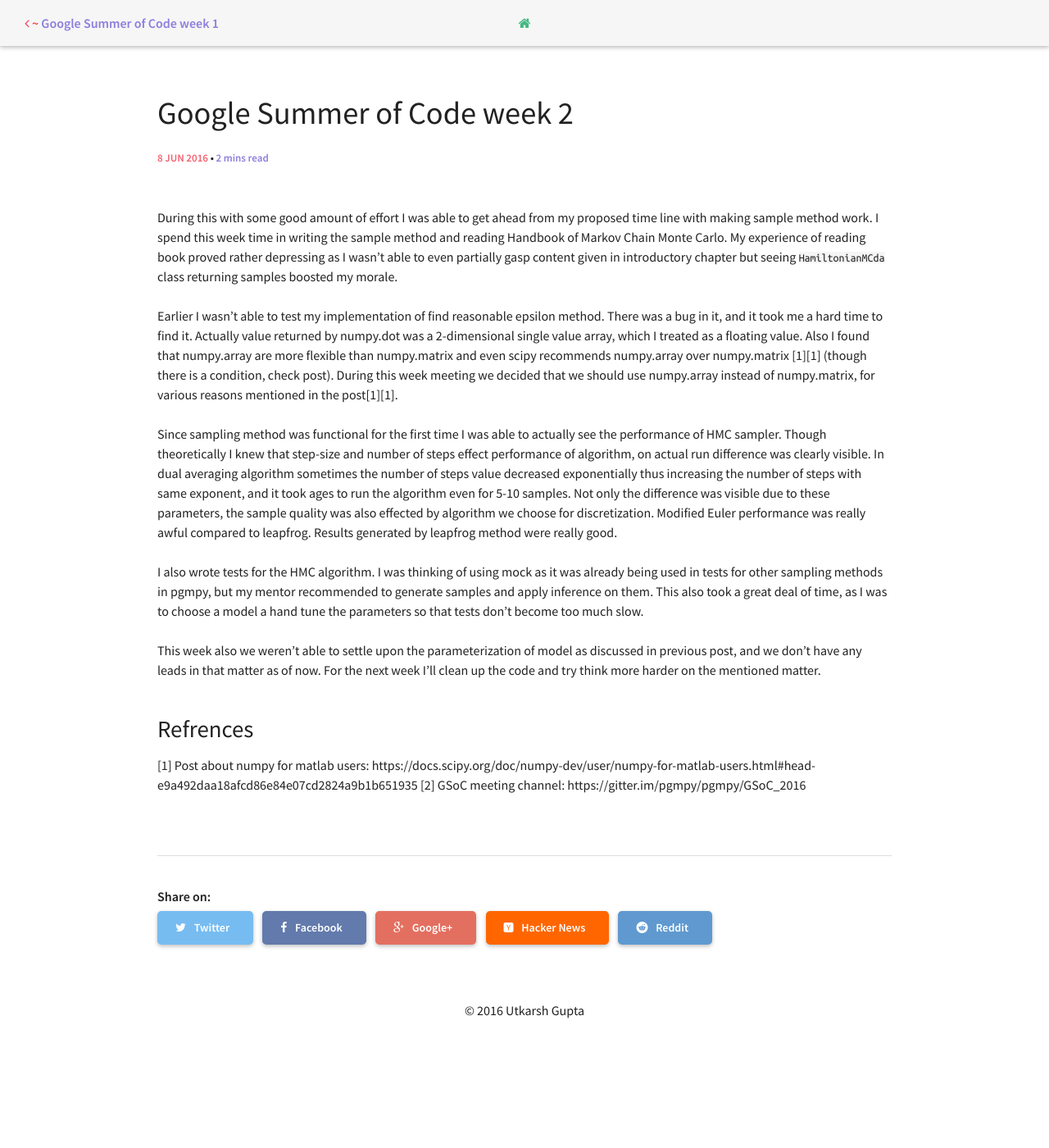
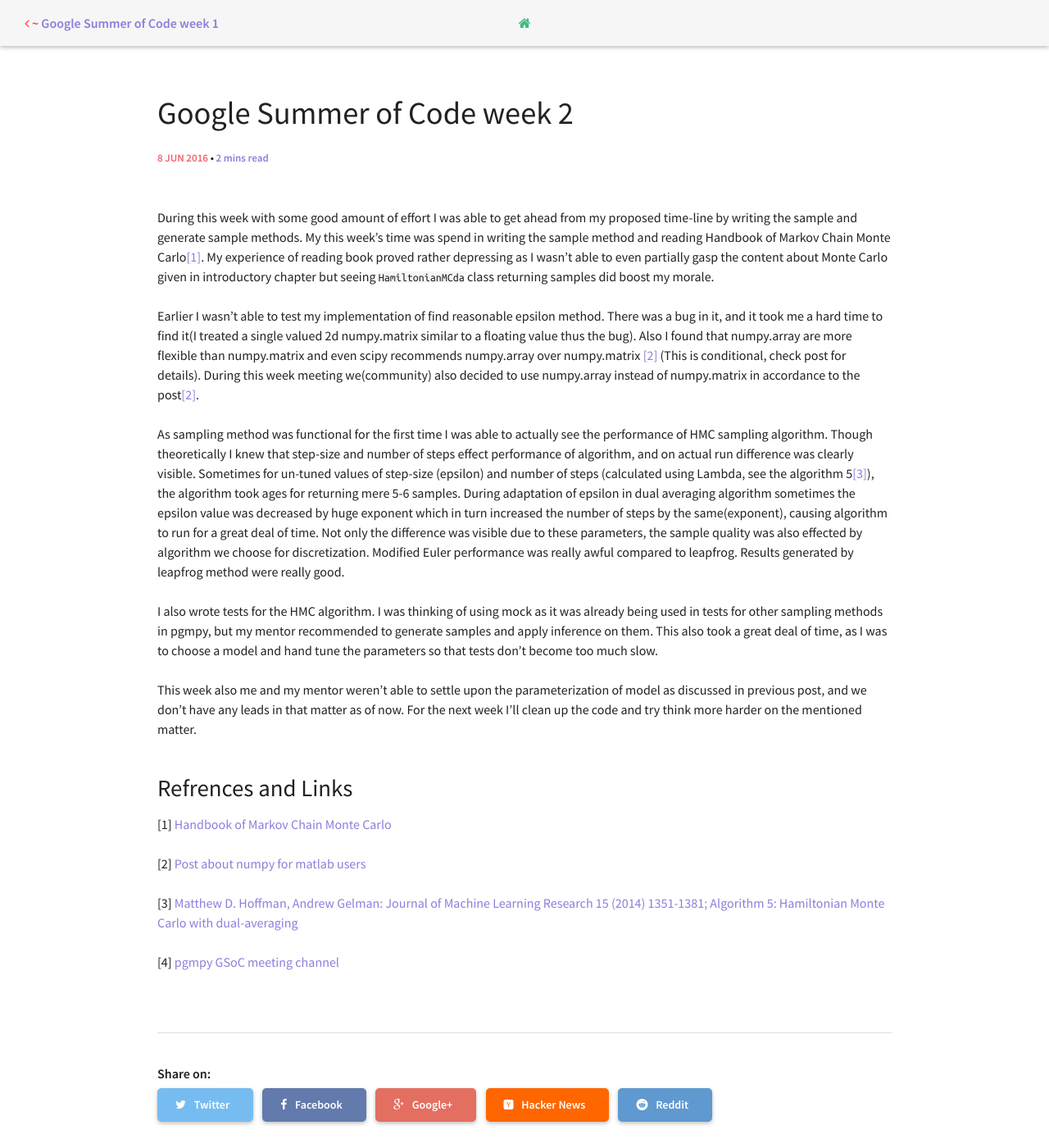
Before and after one commit to khalibartan/khalibartan.github.io, a Jekyll site: the page built from _posts/2016-06-08-GSoC-week-2.md, in a window 1280 px wide and 1400 px high. Shown: the whole window at 82% size. Built offline with Jekyll 4.4.1, drawn with Linux system fonts in a browser that asks for light colours; comment, search, counter and statistics services are not loaded.

Commit message:
Week2 posts fixes

```diff
--- a/_posts/2016-06-08-GSoC-week-2.md
+++ b/_posts/2016-06-08-GSoC-week-2.md
@@ -2,37 +2,46 @@
 layout: post
 title: "Google Summer of Code week 2"
 
-excerpt: ""
+excerpt: "During this week with some good amount of effort I was able to get ahead from my proposed time-line by writing sample method.
+My this week's time was spend in writing the sample method and reading Handbook of Markov Chain Monte Carlo.
+My experience of reading book proved rather depressing as I wasn't able to even partially gasp content given in introductory chapter but seeing `HamiltonianMCda` class returning samples boosted my moral.
+
+I also wrote tests for the HMC algorithm. I was thinking of using mock as it was already being used in tests for other sampling methods in pgmpy, but my mentor recommended to generate samples and apply inference on them. "
 
 tags: [pgmpy, GSoC]
 categories: [GSoC]
 comments: true
 ---
-During this with some good amount of effort I was able to get ahead from my proposed time line with making sample method work.
- I spend this week time in writing the sample method and reading Handbook of Markov Chain Monte Carlo.
-My experience of reading book proved rather depressing as I wasn't able to even partially gasp content given in introductory chapter but seeing `HamiltonianMCda` class returning samples boosted my morale.
+During this week with some good amount of effort I was able to get ahead from my proposed time-line by writing the sample and generate sample methods.
+My this week's time was spend in writing the sample method and reading Handbook of Markov Chain Monte Carlo[[1]](http://www.amazon.in/Handbook-Chapman-Handbooks-Statistical-Methods/dp/1420079417).
+My experience of reading book proved rather depressing as I wasn't able to even partially gasp the content about Monte Carlo given in introductory chapter but seeing `HamiltonianMCda` class returning samples  did boost my morale.
 
 Earlier I wasn't able to test my implementation of find reasonable epsilon method.
-There was a bug in it, and it took me a hard time to find it.
-Actually value returned by numpy.dot was a 2-dimensional single value array, which I treated as a floating value.
-Also I found that numpy.array are more flexible than numpy.matrix and even scipy recommends numpy.array over numpy.matrix [1][1] (though there is a condition, check post).
-During this week meeting we decided that we should use numpy.array instead of numpy.matrix, for various reasons mentioned in the post[1][1].
+There was a bug in it, and it took me a hard time to find it(I treated a single valued 2d numpy.matrix similar to a floating value thus the bug).
+Also I found that numpy.array are more flexible than numpy.matrix and even scipy recommends numpy.array over numpy.matrix [[2]](https://docs.scipy.org/doc/numpy-dev/user/numpy-for-matlab-users.html#head-e9a492daa18afcd86e84e07cd2824a9b1b651935) (This is conditional, check post for details).
+During this week meeting we(community) also decided to use numpy.array instead of numpy.matrix in accordance to the post[[2]](https://docs.scipy.org/doc/numpy-dev/user/numpy-for-matlab-users.html#head-e9a492daa18afcd86e84e07cd2824a9b1b651935).
 
-Since sampling method was functional for the first time I was able to actually see the performance of HMC sampler.
-Though theoretically I knew that step-size and number of steps effect performance of algorithm, on actual run difference was clearly visible.
- In dual averaging algorithm sometimes the number of steps value decreased exponentially thus increasing the number of steps with same exponent, and it took ages to run the algorithm even for 5-10 samples.
+As sampling method was functional for the first time I was able to actually see the performance of HMC sampling algorithm.
+Though theoretically I knew that step-size and number of steps effect performance of algorithm, and on actual run difference was clearly visible.
+Sometimes for un-tuned values of step-size (epsilon) and number of steps (calculated using Lambda, see the algorithm 5[[3]](http://www.stat.columbia.edu/~gelman/research/published/nuts.pdf)), the algorithm took ages for returning mere 5-6 samples. During adaptation of epsilon in dual averaging algorithm sometimes the epsilon value was decreased by huge exponent which in turn increased the number of steps by the same(exponent), causing algorithm to run for a great deal of time.
  Not only the difference was visible due to these parameters, the sample quality was also effected by algorithm we choose for discretization.
  Modified Euler performance was really awful compared to leapfrog.
-Results generated by leapfrog method were really good.
+ Results generated by leapfrog method were really good.
 
 I also wrote tests for the HMC algorithm. I was thinking of using mock as it was already being used in tests for other sampling methods in pgmpy, but my mentor recommended to generate samples and apply inference on them.
-This also took a great deal of time, as I was to choose a model a hand tune the parameters so that tests don't become too much slow.
+This also took a great deal of time, as I was to choose a model and hand tune the parameters so that tests don't become too much slow.
 
-This week also we weren't able to settle upon the parameterization of model as discussed in previous post, and we don't have any leads in that matter as of now.
-For the next week I'll clean up the code and try think more harder on the mentioned matter.
+This week also me and my mentor weren't able to settle upon the parameterization of model as discussed in previous post, and we don't have any leads in that matter as of now.
+ For the next week I'll clean up the code and try think more harder on the mentioned matter.
 
 
 
-## Refrences
-[1] Post about numpy for matlab users: https://docs.scipy.org/doc/numpy-dev/user/numpy-for-matlab-users.html#head-e9a492daa18afcd86e84e07cd2824a9b1b651935
-[2] GSoC meeting channel: https://gitter.im/pgmpy/pgmpy/GSoC_2016
+## Refrences and Links
+
+[1] [Handbook of Markov Chain Monte Carlo](http://www.amazon.in/Handbook-Chapman-Handbooks-Statistical-Methods/dp/1420079417)
+
+[2] [Post about numpy for matlab users](https://docs.scipy.org/doc/numpy-dev/user/numpy-for-matlab-users.html#head-e9a492daa18afcd86e84e07cd2824a9b1b651935)
+
+[3] [Matthew D. Hoffman, Andrew Gelman: Journal of Machine Learning Research 15 (2014) 1351-1381; Algorithm 5: Hamiltonian Monte Carlo with dual-averaging](http://www.stat.columbia.edu/~gelman/research/published/nuts.pdf)
+
+[4] [pgmpy GSoC meeting channel](https://gitter.im/pgmpy/pgmpy/GSoC_2016)
```
Also changed, not shown: 8 other files.
